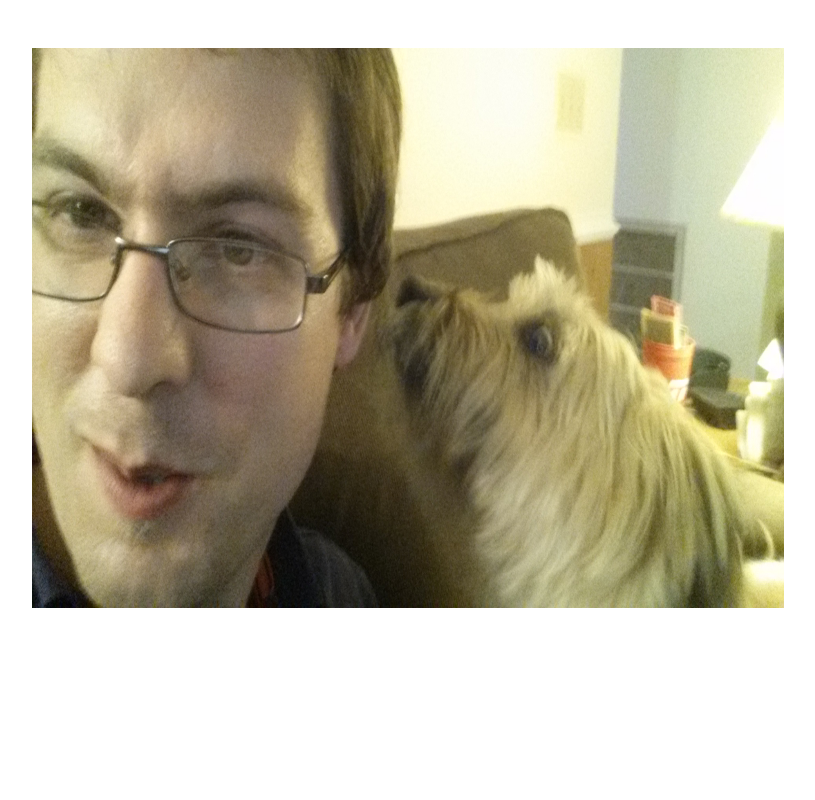
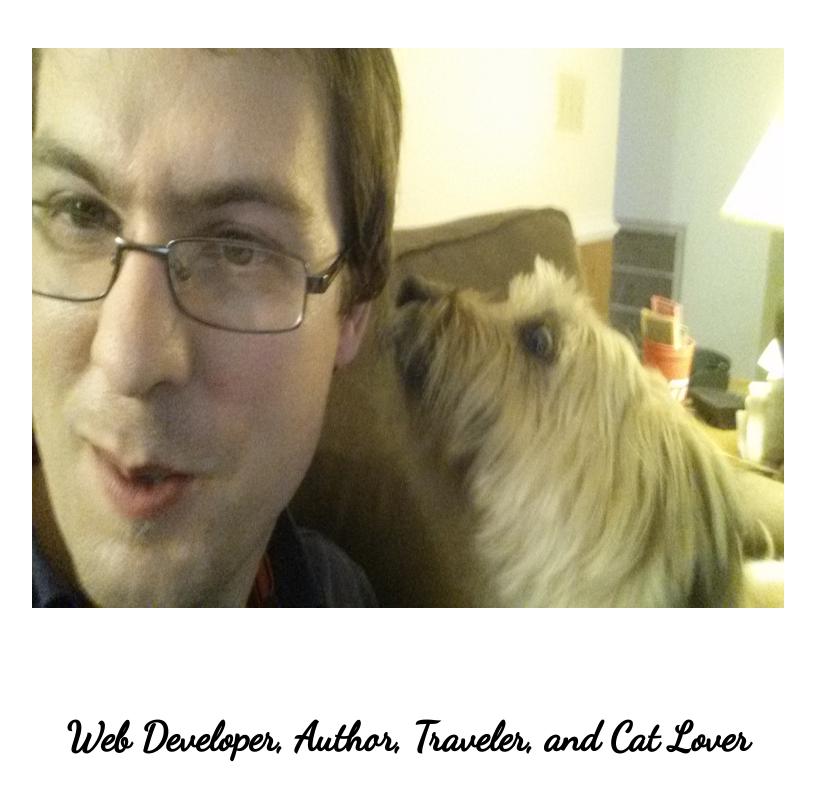
Before and after one commit to gness1804/personal-site, a Vue app: page / in a window 1280 px wide. Shown: the part 212-1012 px from the top of the page, without its empty margins (232-1047 px from the left). Before the commit the page ends 833 px from the top, so only its background shows below. Built offline with nearby package versions, Linux system fonts and the light colour scheme.

Commit message:
Add splash page text

```diff
--- a/public/index.html
+++ b/public/index.html
@@ -6,6 +6,7 @@
     <meta name="viewport" content="width=device-width,initial-scale=1.0">
     <link rel="shortcut icon" href="<%= webpackConfig.output.publicPath %>favicon.ico">
     <link href="https://fonts.googleapis.com/css?family=Open+Sans" rel="stylesheet">
+    <link href="https://fonts.googleapis.com/css?family=Dancing+Script" rel="stylesheet">
     <title>Graham Nessler</title>
   </head>
   <body>
--- a/src/components/Landing.vue
+++ b/src/components/Landing.vue
@@ -1,6 +1,8 @@
 <template lang="pug">
   #landing
     img(src="../assets/graham-puck-splash.jpg" alt="My former dog and I." class="splash-image")
+    .landing-splash-text-container
+      p(class="main-text") Web Developer, Author, Traveler, and Cat Lover
 </template>
 
 
--- a/src/styles/landing.scss
+++ b/src/styles/landing.scss
@@ -8,4 +8,16 @@
     margin-top: 60px;
     width: 100%;
   }
+
+  .landing-splash-text-container {
+    margin: 100px auto;
+    text-align: center;
+
+    .main-text {
+      font-family: $cursive-font;
+      font-size: $large-font;
+      font-weight: $standard-bold;
+    }
+
+  }
 }
--- a/src/styles/variables.scss
+++ b/src/styles/variables.scss
@@ -2,11 +2,14 @@
 $standard-side-margin: 20vw;
 
 //colors
-$standard-background: #fff;
-$standard-gray: #8b8d90;
-$standard-blue-hover: #00a3e0;
 $lighter-gray: #d1ccbd;
 $medium-gray: #aeabb3;
+$standard-background: #fff;
+$standard-blue-hover: #00a3e0;
+$standard-gray: #8b8d90;
 
 //typography
+$cursive-font: 'Dancing Script', cursive;
+$large-font: 40px;
+$standard-bold: 600;
 $standard-font: 'Open Sans', sans-serif;
```
Also changed, not shown: 1 other file (tests, documents, lock files or other folders).
